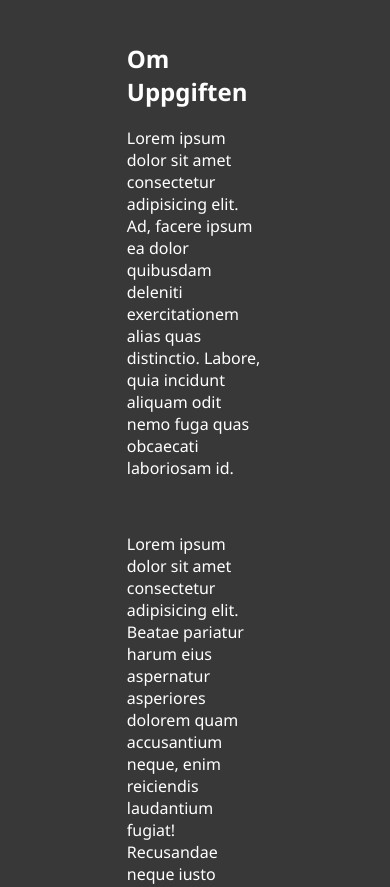
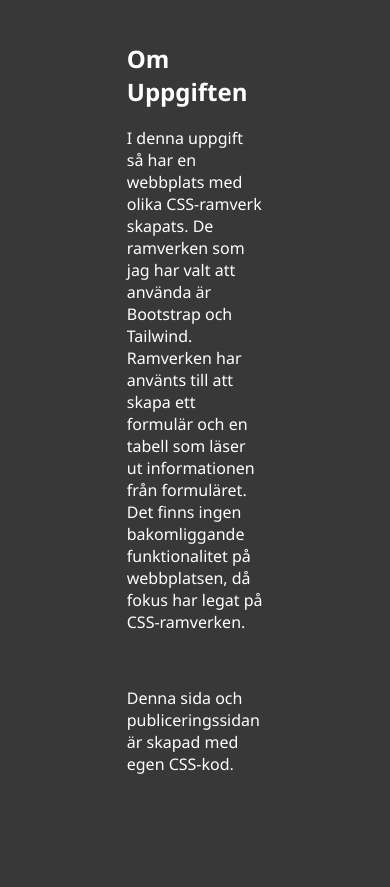
Before and after one commit to stinaRamona/Moment1Fullstack, a website built with Parcel: page src/index.html in a window 390 px wide. Shown: the part 203-1090 px from the top of the page. After the commit the page ends 994 px from the top, so only its background shows below. Built offline with nearby package versions, Linux system fonts and the light colour scheme.

Commit message:
Gjort lite innehåll, samt testat responsivitet

```diff
--- a/src/index.html
+++ b/src/index.html
@@ -21,15 +21,14 @@
         <br>
         <h2>Om Uppgiften</h2>
         <p>
-            Lorem ipsum dolor sit amet consectetur adipisicing elit.
-            Ad, facere ipsum ea dolor quibusdam deleniti exercitationem alias quas distinctio. Labore,
-            quia incidunt aliquam odit nemo fuga quas obcaecati laboriosam id.
+            I denna uppgift så har en webbplats med olika CSS-ramverk skapats. De ramverken som jag
+            har valt att använda är Bootstrap och Tailwind. Ramverken har använts till att skapa ett formulär
+            och en tabell som läser ut informationen från formuläret. Det finns ingen bakomliggande funktionalitet
+            på webbplatsen, då fokus har legat på CSS-ramverken.
         </p>
         <br>
         <p>
-            Lorem ipsum dolor sit amet consectetur adipisicing elit. Beatae pariatur harum eius
-            aspernatur asperiores dolorem quam accusantium neque, enim reiciendis laudantium fugiat!
-            Recusandae neque iusto cupiditate temporibus eius dolores inventore!
+            Denna sida och publiceringssidan är skapad med egen CSS-kod.
         </p>
     </main>
 </body>
```
Also changed, not shown: src/publicering.html (+2 -4 lines), dist/index.html, dist/publicering.html.
